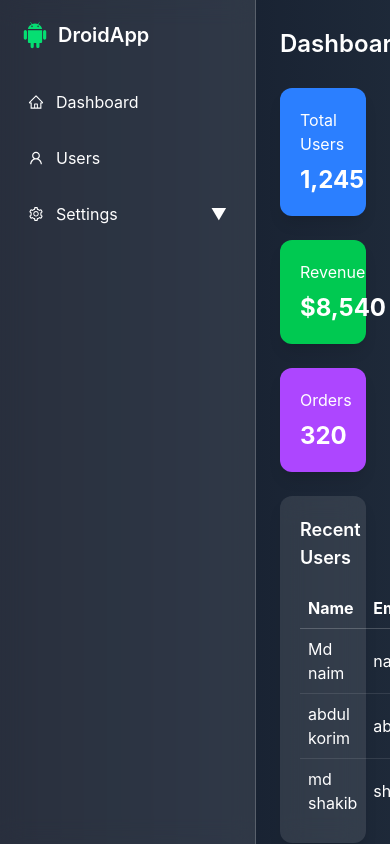
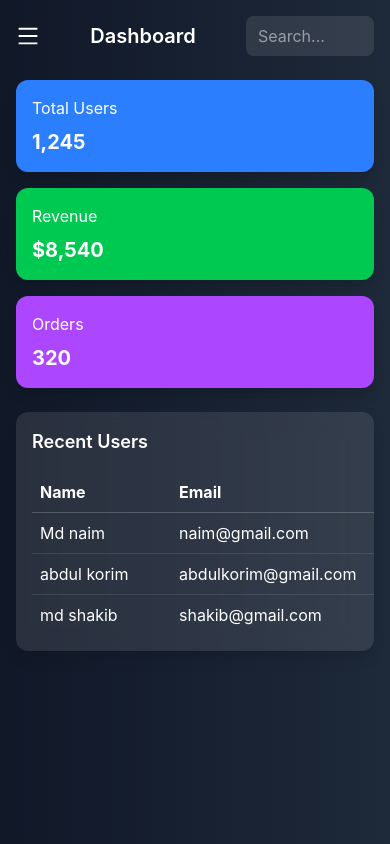
Before and after one commit to naimweb/login-signup, a React (Vite) app in the folder frontend/login-signup/: page /dashboard in a window 390 px wide. Built offline with nearby package versions, Linux system fonts and the light colour scheme.

Commit message:
dashboard full responsive added

```diff
--- a/frontend/login-signup/src/components/nav.jsx
+++ b/frontend/login-signup/src/components/nav.jsx
@@ -1,14 +1,20 @@
 import { useState } from "react";
-import { AiOutlineHome, AiOutlineUser, AiOutlineSetting } from "react-icons/ai";
-import { AiFillAndroid,AiOutlineLogout } from "react-icons/ai";
+import {
+  AiOutlineHome,
+  AiOutlineUser,
+  AiOutlineSetting,
+  AiOutlineMenu,
+  AiOutlineClose,
+  AiOutlineLogout,
+} from "react-icons/ai";
+import { AiFillAndroid } from "react-icons/ai";
 import { useNavigate } from "react-router-dom";
 
 function Dashboard() {
   const navigate = useNavigate();
-    const [open,setOpen] = useState(false)
+  const [open, setOpen] = useState(false);
+  const [sidebar, setSidebar] = useState(false);
 
-
-    // logout option
   const logout = () => {
     localStorage.removeItem("token");
     navigate("/login");
@@ -17,20 +23,42 @@ function Dashboard() {
   return (
     <div className="flex h-screen bg-gradient-to-r from-gray-900 to-gray-800 text-white">
 
+      {/* Mobile Overlay */}
+      {sidebar && (
+        <div
+          className="fixed inset-0 bg-black/50 z-40 md:hidden"
+          onClick={() => setSidebar(false)}
+        />
+      )}
+
       {/* Sidebar */}
-      <div className="w-64 bg-white/10 backdrop-blur-md border-r border-white/20 p-5">
-        <div className="flex items-center gap-2 mb-8">
+      <div
+        className={`fixed md:static z-50 top-0 left-0 h-full w-64 bg-white/10 backdrop-blur-md border-r border-white/20 p-5 transform transition-transform duration-300
+        ${sidebar ? "translate-x-0" : "-translate-x-full"} md:translate-x-0`}
+      >
+        {/* Header */}
+        <div className="flex items-center justify-between mb-8">
+          <div className="flex items-center gap-2">
             <AiFillAndroid className="text-3xl text-green-400" />
             <h1 className="text-xl font-semibold">DroidApp</h1>
+          </div>
+
+          {/* Close button (mobile) */}
+          <AiOutlineClose
+            className="md:hidden cursor-pointer"
+            onClick={() => setSidebar(false)}
+          />
         </div>
 
         <ul className="space-y-4">
           <li className="flex items-center gap-3 hover:bg-white/10 p-2 rounded-lg cursor-pointer">
             <AiOutlineHome /> Dashboard
           </li>
+
           <li className="flex items-center gap-3 hover:bg-white/10 p-2 rounded-lg cursor-pointer">
             <AiOutlineUser /> Users
           </li>
+
           <li>
             <div
               onClick={() => setOpen(!open)}
@@ -42,55 +70,65 @@ function Dashboard() {
               <span>{open ? "▲" : "▼"}</span>
             </div>
 
-            {/* Dropdown */}
             {open && (
               <div className="ml-6 mt-2 bg-white/10 rounded-lg p-2 backdrop-blur-md border border-white/20">
-                <div className="flex items-center gap-2 hover:bg-red-500 p-2 rounded-md cursor-pointer transition duration-300" onClick={logout}>
+                <div
+                  className="flex items-center gap-2 hover:bg-red-500 p-2 rounded-md cursor-pointer"
+                  onClick={logout}
+                >
                   <AiOutlineLogout />
                   Logout
                 </div>
               </div>
             )}
           </li>
-
         </ul>
       </div>
 
-      <div className="flex-1 p-6 overflow-y-auto">
+      {/* Main Content */}
+      <div className="flex-1 p-4 md:p-6 overflow-y-auto w-full">
 
         {/* Navbar */}
         <div className="flex justify-between items-center mb-6">
-          <h2 className="text-2xl font-semibold">Dashboard</h2>
+
+          {/* Mobile Menu Button */}
+          <AiOutlineMenu
+            className="text-2xl md:hidden cursor-pointer"
+            onClick={() => setSidebar(true)}
+          />
+
+          <h2 className="text-xl md:text-2xl font-semibold">Dashboard</h2>
+
           <input
             type="text"
             placeholder="Search..."
-            className="bg-white/10 px-4 py-2 rounded-lg outline-none"
+            className="bg-white/10 px-3 py-2 rounded-lg outline-none w-32 md:w-64"
           />
         </div>
 
         {/* Cards */}
-        <div className="grid grid-cols-1 md:grid-cols-3 gap-6 mb-6">
-          <div className="bg-blue-500 p-5 rounded-xl shadow-lg">
+        <div className="grid grid-cols-1 sm:grid-cols-2 md:grid-cols-3 gap-4 md:gap-6 mb-6">
+          <div className="bg-blue-500 p-4 md:p-5 rounded-xl shadow-lg">
             <h3>Total Users</h3>
-            <p className="text-2xl font-bold mt-2">1,245</p>
+            <p className="text-xl md:text-2xl font-bold mt-2">1,245</p>
           </div>
 
-          <div className="bg-green-500 p-5 rounded-xl shadow-lg">
+          <div className="bg-green-500 p-4 md:p-5 rounded-xl shadow-lg">
             <h3>Revenue</h3>
-            <p className="text-2xl font-bold mt-2">$8,540</p>
+            <p className="text-xl md:text-2xl font-bold mt-2">$8,540</p>
           </div>
 
-          <div className="bg-purple-500 p-5 rounded-xl shadow-lg">
+          <div className="bg-purple-500 p-4 md:p-5 rounded-xl shadow-lg">
             <h3>Orders</h3>
-            <p className="text-2xl font-bold mt-2">320</p>
+            <p className="text-xl md:text-2xl font-bold mt-2">320</p>
           </div>
         </div>
 
-
-        <div className="bg-white/10 backdrop-blur-md p-5 rounded-xl shadow-lg">
+        {/* Table */}
+        <div className="bg-white/10 backdrop-blur-md p-4 md:p-5 rounded-xl shadow-lg overflow-x-auto">
           <h3 className="mb-4 text-lg font-semibold">Recent Users</h3>
 
-          <table className="w-full text-left">
+          <table className="w-full min-w-[500px] text-left">
             <thead>
               <tr className="border-b border-white/20">
                 <th className="p-2">Name</th>
```
Lines whose indentation alone changed are shown as unchanged.
